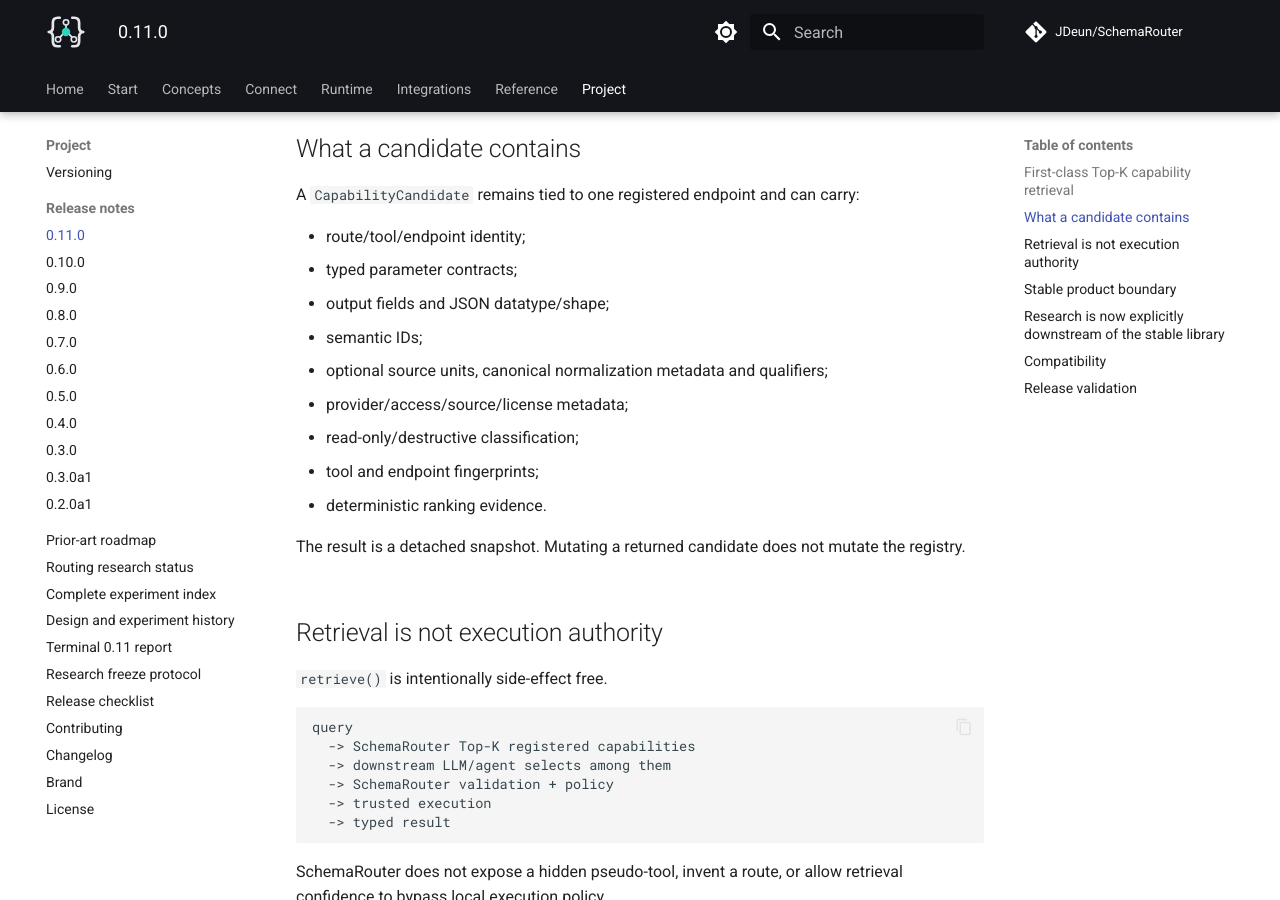
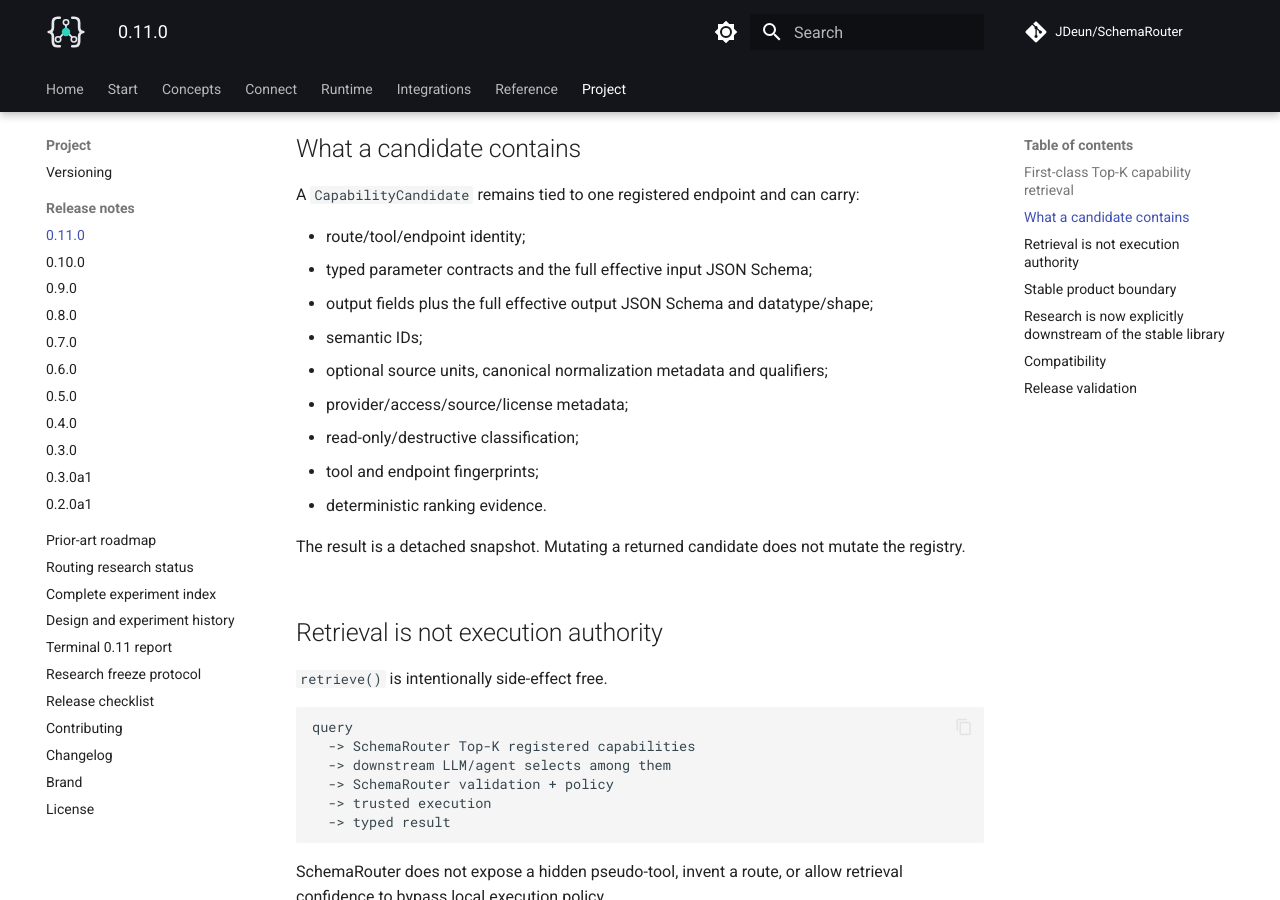
Before and after one commit to JDeun/SchemaRouter, an MkDocs documentation site: the page built from docs/releases/0.11.0.md, in a window 1280 px wide and 900 px high, scrolled down 832 px. Built offline with MkDocs 1.6.1 and Material for MkDocs 9.7.7, drawn with Linux system fonts in a browser that asks for light colours; comment, search, counter and statistics services are not loaded.

Commit message:
docs: document full schema fidelity in docs/releases/0.11.0.md

```diff
--- a/docs/releases/0.11.0.md
+++ b/docs/releases/0.11.0.md
@@ -37,8 +37,8 @@ or `aretrieve_executable`.
 A `CapabilityCandidate` remains tied to one registered endpoint and can carry:
 
 - route/tool/endpoint identity;
-- typed parameter contracts;
-- output fields and JSON datatype/shape;
+- typed parameter contracts and the full effective input JSON Schema;
+- output fields plus the full effective output JSON Schema and datatype/shape;
 - semantic IDs;
 - optional source units, canonical normalization metadata and qualifiers;
 - provider/access/source/license metadata;
```
